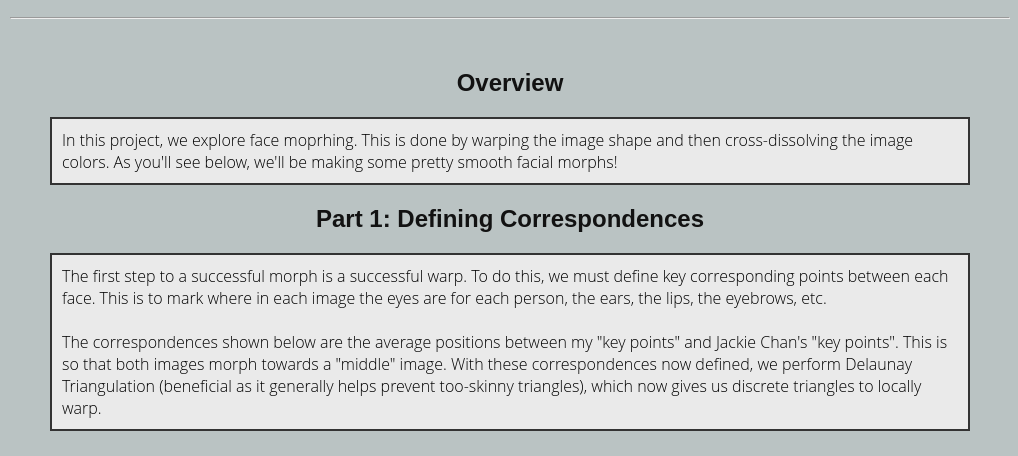
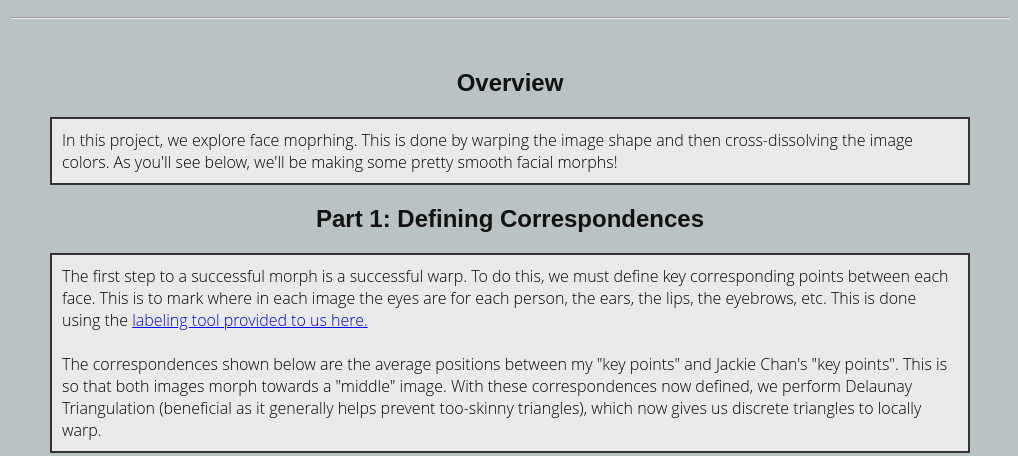
Before and after one commit to Zackoon/Zackoon.github.io, a plain HTML site: page Project3FaceMorph/index.html in a window 1280 px wide. Shown: the part 266-722 px from the top of the page, without its empty margins (130-1148 px from the left). Drawn offline with Linux system fonts and the light colour scheme.

Commit message:
add labeling tool blurb

```diff
--- a/Project3FaceMorph/index.html
+++ b/Project3FaceMorph/index.html
@@ -60,6 +60,7 @@
 <blockquote>
   The first step to a successful morph is a successful warp. To do this, we must define key corresponding points
   between each face. This is to mark where in each image the eyes are for each person, the ears, the lips, the eyebrows, etc.
+  This is done using the <a href="https://cal-cs180.github.io/fa23/hw/proj3/tool.html">labeling tool provided to us here.</a>
   <br><br>
   The correspondences shown below are the average positions between my "key points" and Jackie Chan's "key points".
   This is so that both images morph towards a "middle" image. With these correspondences now defined, we perform Delaunay Triangulation
```
